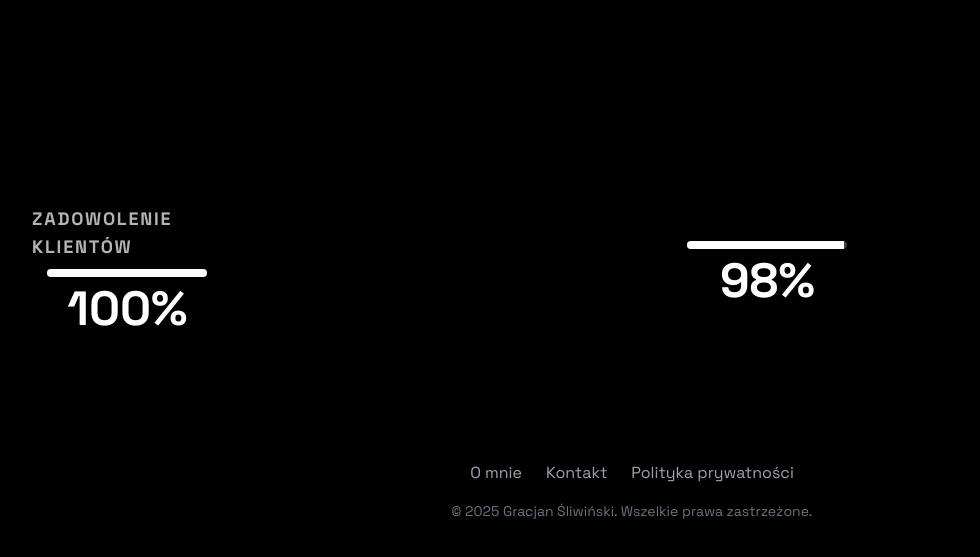
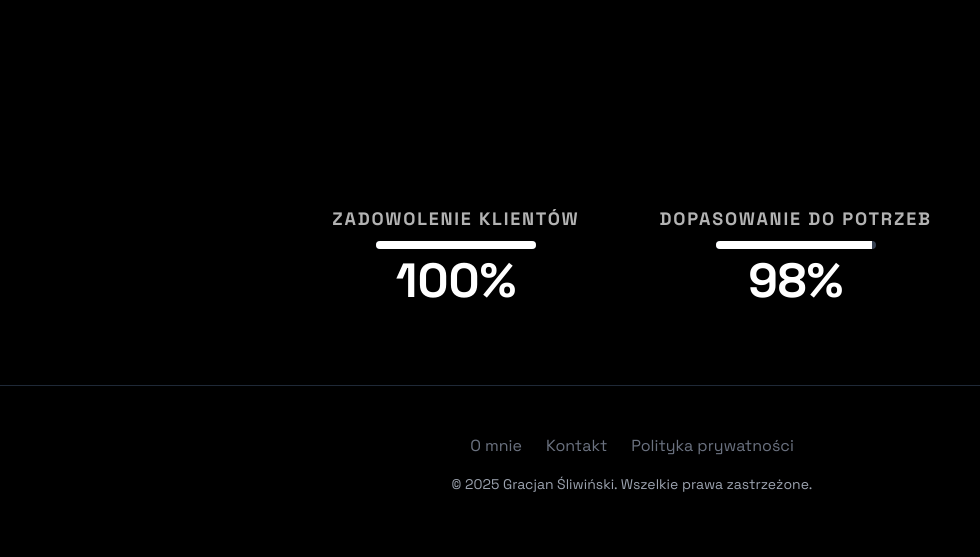
Before and after one commit to sliweczki/sliweczki, a plain HTML site: page omnie.html in a window 1280 px wide. Shown: the part 779-1336 px from the top of the page, without its empty margins (8-988 px from the left). Drawn offline with nearby package versions, Linux system fonts and the light colour scheme; a web font is replaced by a local one.

Commit message:
Update omnie.html

```diff
--- a/omnie.html
+++ b/omnie.html
@@ -16,7 +16,7 @@
         extend: {
           colors: {
             primary: "#000000",
-            "background-light": "#000000",
+            "background-light": "#f7f7f7",
             "background-dark": "#000000",
           },
           fontFamily: { display: ["Space Grotesk"] },
@@ -28,8 +28,8 @@
   <style>
     body { min-height: 100dvh; }
     .numberOfFont { font-family: 'Petit Formal Script', cursive; }
-    .reveal { transition: all 1s ease-out; opacity: 0; transform: translateY(20px); }
-    .reveal.visible { opacity: 1; transform: translateY(0); }
+    .reveal { transition: all 1s ease-out; opacity: 0; filter: blur(5px); transform: translateY(20px); }
+    .reveal.visible { opacity: 1; filter: blur(0); transform: translateY(0); }
     .progress-bar { width: 0; transition: width 2s ease-out; }
   </style>
 </head>
@@ -78,8 +78,8 @@
   <main class="pt-28 flex-grow">
 
     <!-- Sekcja z obrazkiem -->
-    <section class="py-12 md:py-24 lg:py-32">
-      <div class="container mx-auto px-4 md:px-6 flex flex-col items-center text-center reveal">
+    <section class="py-12 md:py-24 lg:py-32 reveal">
+      <div class="container mx-auto px-4 md:px-6 flex flex-col items-center text-center">
         <div class="mb-8 w-full max-w-sm md:max-w-md lg:max-w-lg">
           <img alt="O Mnie" class="w-full h-auto rounded-lg object-cover" src="https://fotolabedz.com.pl/images/image/Zdjecia-biznesowe/biznesowe2.jpg"/>
         </div>
@@ -92,40 +92,43 @@
 
     <!-- Liczniki -->
     <section class="relative bg-primary py-16">
-      <div class="container mx-auto px-4 md:px-6 flex flex-col sm:flex-row justify-center items-center gap-12 reveal">
+      <div class="container mx-auto px-4 md:px-6 flex flex-col sm:flex-row justify-center items-center gap-12">
+
         <!-- Licznik 1 -->
-        <div class="flex flex-col items-center justify-center space-y-2 p-4">
+        <div class="flex flex-col items-center justify-center space-y-2 p-4 reveal">
           <h3 class="text-lg font-semibold uppercase tracking-widest text-white/70">Zadowolenie klientów</h3>
           <div class="relative h-2 w-40 overflow-hidden rounded-full bg-gray-700">
             <div class="progress-bar absolute h-full bg-white" data-target="100"></div>
           </div>
           <span class="text-5xl font-bold counter" data-target="100">0%</span>
         </div>
+
         <!-- Licznik 2 -->
-      <div class="container mx-auto px-4 md:px-6 flex flex-col sm:flex-row justify-center items-center gap-12 reveal">
-        <!-- Licznik 1 -->
-        <div class="flex flex-col items-center justify-center space-y-2 p-4">
-          <h3 class="text-lg font-semibold uppercase tracking-widest text-white/70"></h3>
+        <div class="flex flex-col items-center justify-center space-y-2 p-4 reveal">
+          <h3 class="text-lg font-semibold uppercase tracking-widest text-white/70">Dopasowanie do potrzeb</h3>
           <div class="relative h-2 w-40 overflow-hidden rounded-full bg-gray-700">
-            <div class="progress-bar absolute h-full bg-white" data-target="98">Dopasowanie do potrzeb</div>
+            <div class="progress-bar absolute h-full bg-white" data-target="98"></div>
           </div>
           <span class="text-5xl font-bold counter" data-target="98">0%</span>
         </div>
+
+      </div>
     </section>
 
   </main>
 
   <!-- FOOTER -->
-  <footer class="bg-primary text-white">
+  <footer class="bg-background-light dark:bg-background-dark border-t border-gray-200 dark:border-gray-800">
     <div class="mx-auto max-w-7xl px-6 py-12 lg:px-8 text-center">
       <div class="flex justify-center space-x-6 mb-4">
-        <a class="text-gray-400 hover:text-white" href="#">O mnie</a>
-        <a class="text-gray-400 hover:text-white" href="#">Kontakt</a>
-        <a class="text-gray-400 hover:text-white" href="#">Polityka prywatności</a>
+        <a class="text-gray-500 hover:text-gray-900 dark:hover:text-white" href="#">O mnie</a>
+        <a class="text-gray-500 hover:text-gray-900 dark:hover:text-white" href="#">Kontakt</a>
+        <a class="text-gray-500 hover:text-gray-900 dark:hover:text-white" href="#">Polityka prywatności</a>
       </div>
-      <p class="text-sm text-gray-500">&copy; 2025 Gracjan Śliwiński. Wszelkie prawa zastrzeżone.</p>
+      <p class="text-sm text-gray-500 dark:text-gray-400">&copy; 2025 Gracjan Śliwiński. Wszelkie prawa zastrzeżone.</p>
     </div>
   </footer>
+
 </div>
 
 <script>
```
